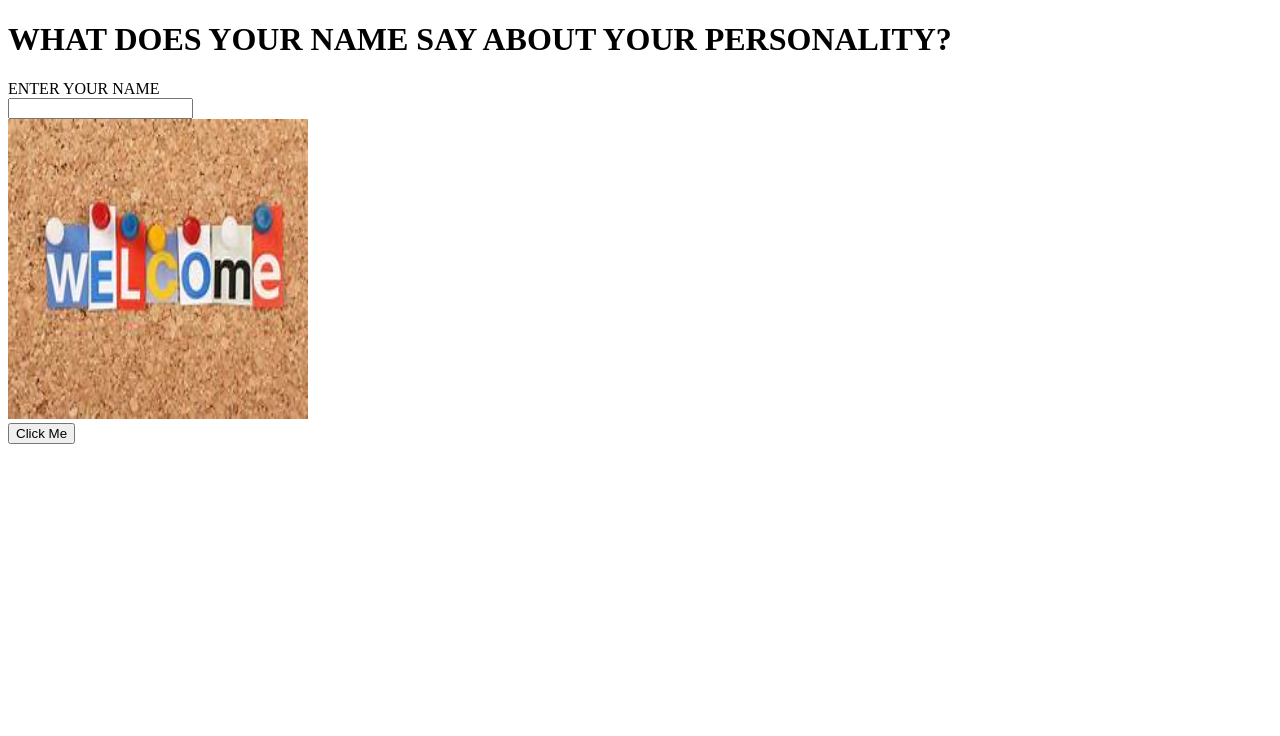
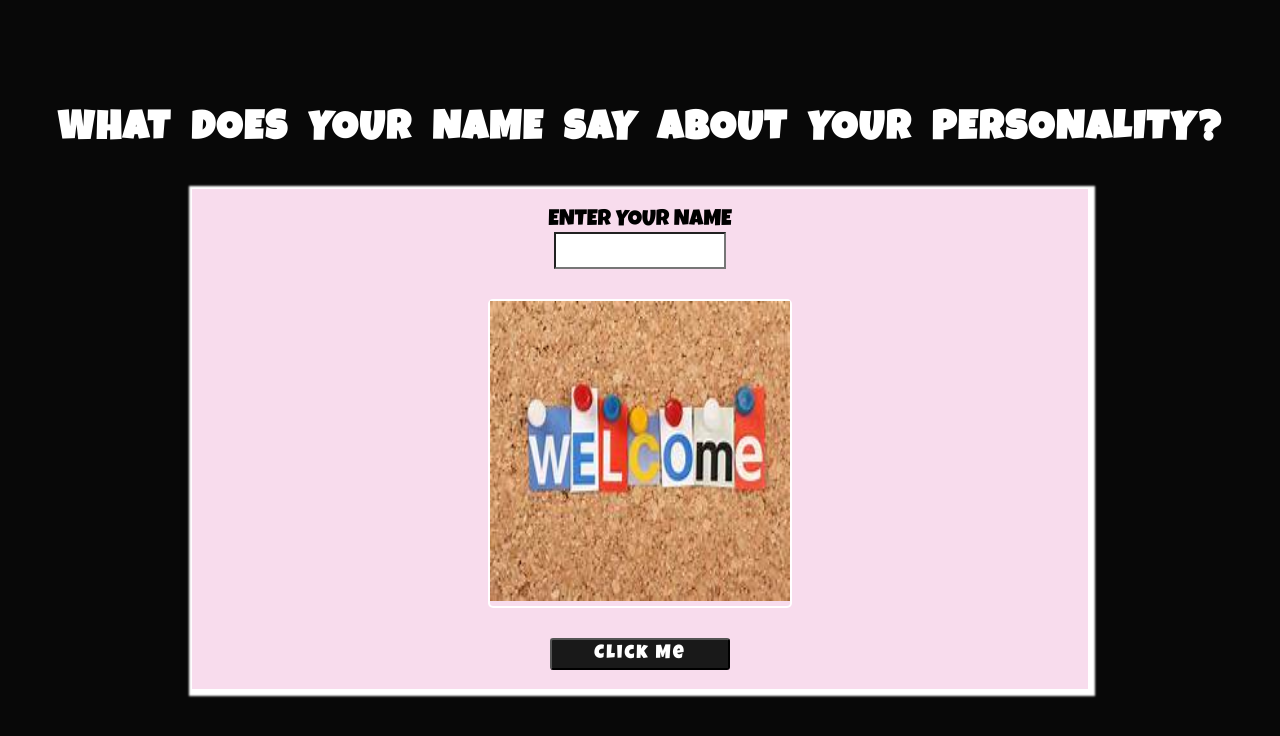
Before and after one commit to Divyanka02/Avtar_by_name, a plain HTML site: page index.html in a window 1280 px wide. Drawn offline with nearby package versions, Linux system fonts and the light colour scheme.

Commit message:
Update index.html

```diff
--- a/index.html
+++ b/index.html
@@ -3,11 +3,90 @@
 <head>
  <title>Personality Checker</title>
 
- <link rel="stylesheet" type="text/css" href="style.css">
+
  <link href="https://fonts.googleapis.com/css?family=Luckiest+Guy" rel="stylesheet">
  <script src="https://cdnjs.cloudflare.com/ajax/libs/jquery/3.4.0/jquery.min.js"></script>
 
 </head>
+ <style>
+  *{
+padding: 0;
+ margin: 0;
+  box-sizing: border-box;
+   font-family: 'Luckiest Guy', cursive;
+
+}
+
+
+
+.container{
+    width: 100%;
+    height: 100vh;
+    display: flex;
+    justify-content: center;
+     flex-direction: column;
+      align-items: center;
+      background: #080808;
+
+    }
+
+.container h1{
+    /* text-shadow: 2px 5px 3px #2f3542; */
+    text-align: center;
+     word-spacing: 10px;
+      margin-bottom: 38px;
+ font-size:2.5rem;
+ text-transform: uppercase;
+  letter-spacing: 2px;
+  color: rgb(255, 255, 255);
+}
+
+.centerDiv{
+     width: 70%;
+      height: 500px;
+ box-shadow:2px 2px 2px 5px white;
+ display: flex;
+flex-direction: column;
+ align-items: center;
+ justify-content: center;
+  background: #f8dced;
+  color: rgb(7, 6, 6);}
+
+
+
+.details{ text-align: center; text-transform: uppercase; }
+
+.details label{font-size: 1.4rem; color: black;}
+.details input { padding: 10px; background-color: #ffffff; color: rgb(251, 152, 152); text-align: center;}
+.details input[type=text]:focus {
+  border: 3px solid #555;
+}
+
+.imgdiv {margin: 30px 0;
+        border: 2px solid white;
+        border-radius: 5px;
+    }
+
+button {
+  background: #191919;
+  width: 180px;
+  padding: 4px 0;
+  border-radius: 3px;
+  color:white;
+  font-size: 1.2rem;
+  letter-spacing: 2px;
+    background-color: darken(#f1c40f, 20%);
+   }
+
+
+  button:hover {
+    cursor: pointer;
+    background-color: white;
+    color: black;
+  }
+
+
+ </style>
 <body>
 
 <div class="container">
```
